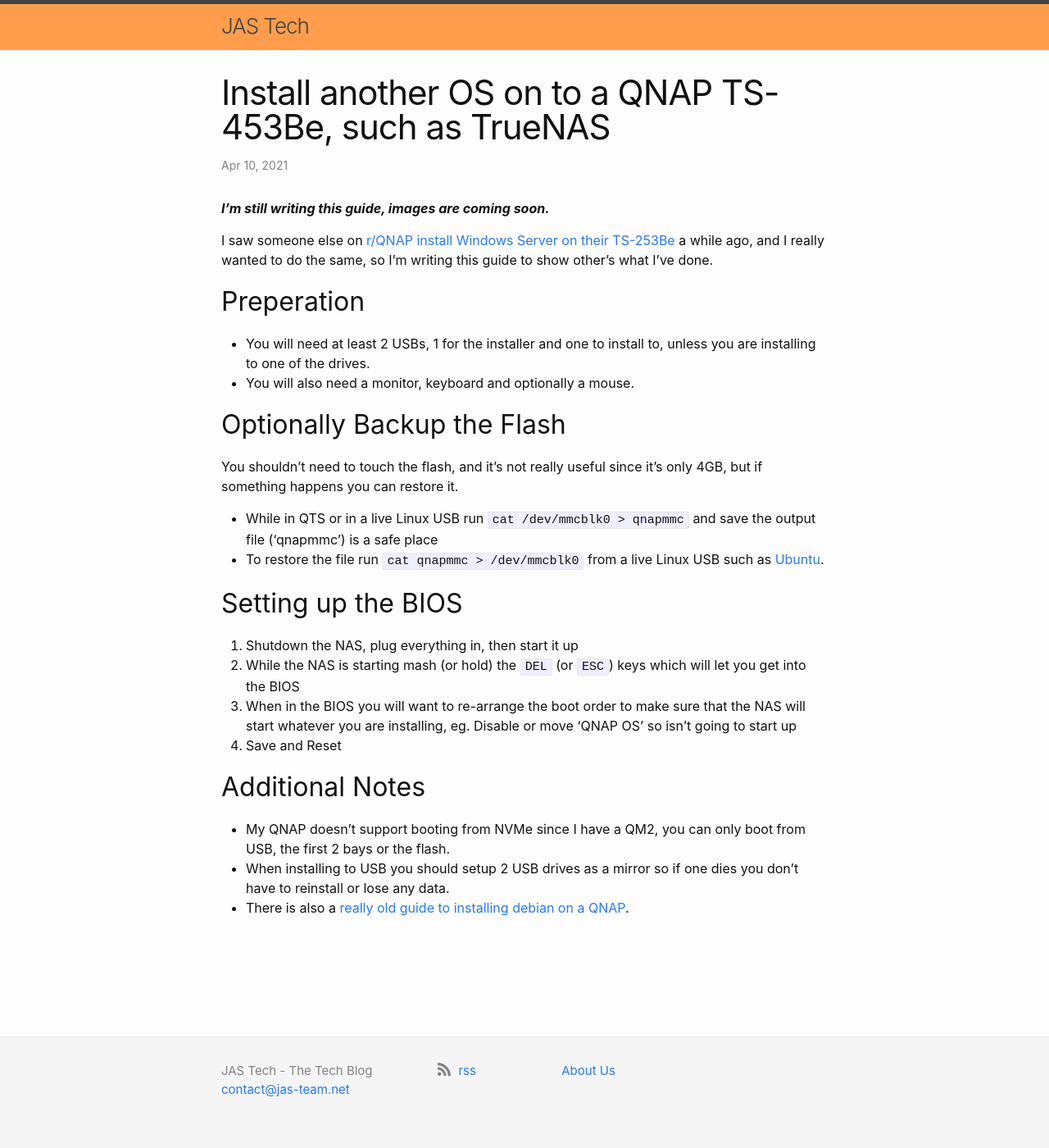
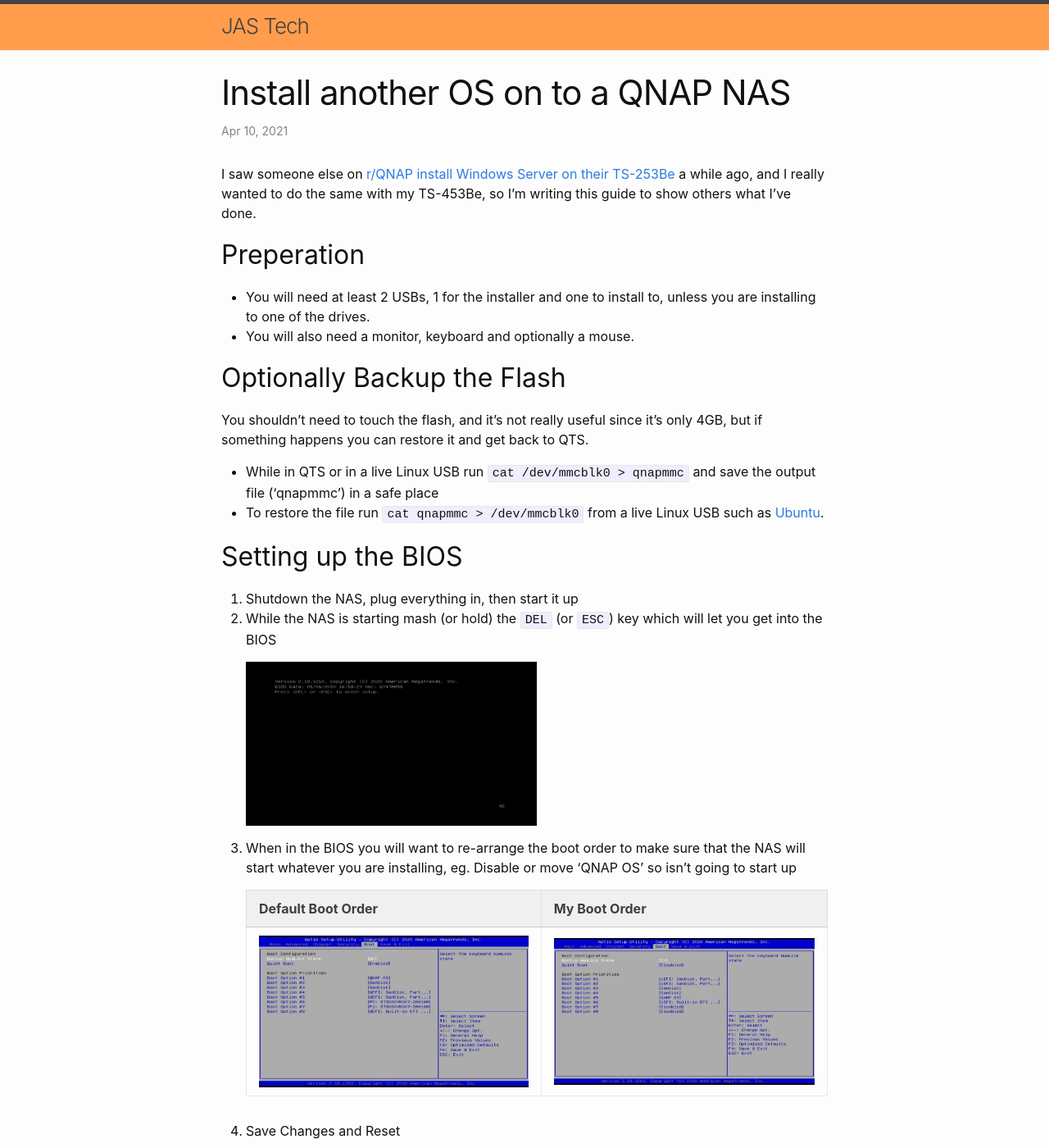
Before and after one commit to Steve-Tech/Blog, a Jekyll site: the page built from _posts/2021-04-10-install-another-os-on-qnap.md, in a window 1280 px wide and 1400 px high. Shown: the whole window at 82% size. Built offline with Jekyll 4.4.1, drawn with Linux system fonts in a browser that asks for light colours; comment, search, counter and statistics services are not loaded; some of the changed text lies outside the part shown.

Commit message:
Modified QNAP Post

```diff
--- a/_posts/2021-04-10-install-another-os-on-qnap.md
+++ b/_posts/2021-04-10-install-another-os-on-qnap.md
@@ -1,27 +1,33 @@
 ---
 layout: post
-title:  "Install another OS on to a QNAP TS-453Be, such as TrueNAS"
+title:  "Install another OS on to a QNAP NAS"
 ---
-***I'm still writing this guide, images are coming soon.***
-
-I saw someone else on [r/QNAP install Windows Server on their TS-253Be](https://www.reddit.com/r/qnap/comments/fndgcr/windows_server_2012_and_2016_works_on_ts253be/) a while ago, and I really wanted to do the same, so I'm writing this guide to show other's what I've done.
+I saw someone else on [r/QNAP install Windows Server on their TS-253Be](https://www.reddit.com/r/qnap/comments/fndgcr/windows_server_2012_and_2016_works_on_ts253be/) a while ago, and I really wanted to do the same with my TS-453Be, so I'm writing this guide to show others what I've done.
 
 ## Preperation
 * You will need at least 2 USBs, 1 for the installer and one to install to, unless you are installing to one of the drives.
 * You will also need a monitor, keyboard and optionally a mouse.
 
 ## Optionally Backup the Flash
-You shouldn't need to touch the flash, and it's not really useful since it's only 4GB, but if something happens you can restore it.
-* While in QTS or in a live Linux USB run `cat /dev/mmcblk0 > qnapmmc` and save the output file ('qnapmmc') is a safe place
+You shouldn't need to touch the flash, and it's not really useful since it's only 4GB, but if something happens you can restore it and get back to QTS.
+* While in QTS or in a live Linux USB run `cat /dev/mmcblk0 > qnapmmc` and save the output file ('qnapmmc') in a safe place
 * To restore the file run `cat qnapmmc > /dev/mmcblk0` from a live Linux USB such as [Ubuntu](https://ubuntu.com/download/desktop).
 
 ## Setting up the BIOS
 1. Shutdown the NAS, plug everything in, then start it up
-2. While the NAS is starting mash (or hold) the `DEL` (or `ESC`) keys which will let you get into the BIOS
+2. While the NAS is starting mash (or hold) the `DEL` (or `ESC`) key which will let you get into the BIOS
+
+    [![BIOS](/assets/img/QNAP-BIOS.gif){:width="50%"}](/assets/img/QNAP-BIOS.gif)
 3. When in the BIOS you will want to re-arrange the boot order to make sure that the NAS will start whatever you are installing, eg. Disable or move 'QNAP OS' so isn't going to start up
-4. Save and Reset
+
+    Default Boot Order | My Boot Order
+    --- | ---
+    [![Default Boot Order](/assets/img/QNAP-BIOS1.jpg)](/assets/img/QNAP-BIOS1.jpg) | [![My Boot Order](/assets/img/QNAP-BIOS2.jpg)](/assets/img/QNAP-BIOS2.jpg)
+4. Save Changes and Reset
+
+    [![BIOS](/assets/img/QNAP-BIOS3.jpg){:width="50%"}](/assets/img/QNAP-BIOS3.jpg)
 
 ## Additional Notes
-* My QNAP doesn't support booting from NVMe since I have a QM2, you can only boot from USB, the first 2 bays or the flash.
+* My TS-453Be doesn't support booting from NVMe since I have a QM2, you can only boot from USB, the first 2 bays or the flash.
 * When installing to USB you should setup 2 USB drives as a mirror so if one dies you don't have to reinstall or lose any data.
 * There is also a [really old guide to installing debian on a QNAP](https://wiki.qnap.com/wiki/Debian_Installation_On_QNAP).
```
Also changed, not shown: assets/img/QNAP-BIOS.gif (added), assets/img/QNAP-BIOS0.gif (added), assets/img/QNAP-BIOS1.jpg (added), assets/img/QNAP-BIOS2.jpg (added), assets/img/QNAP-BIOS3.jpg (added).
